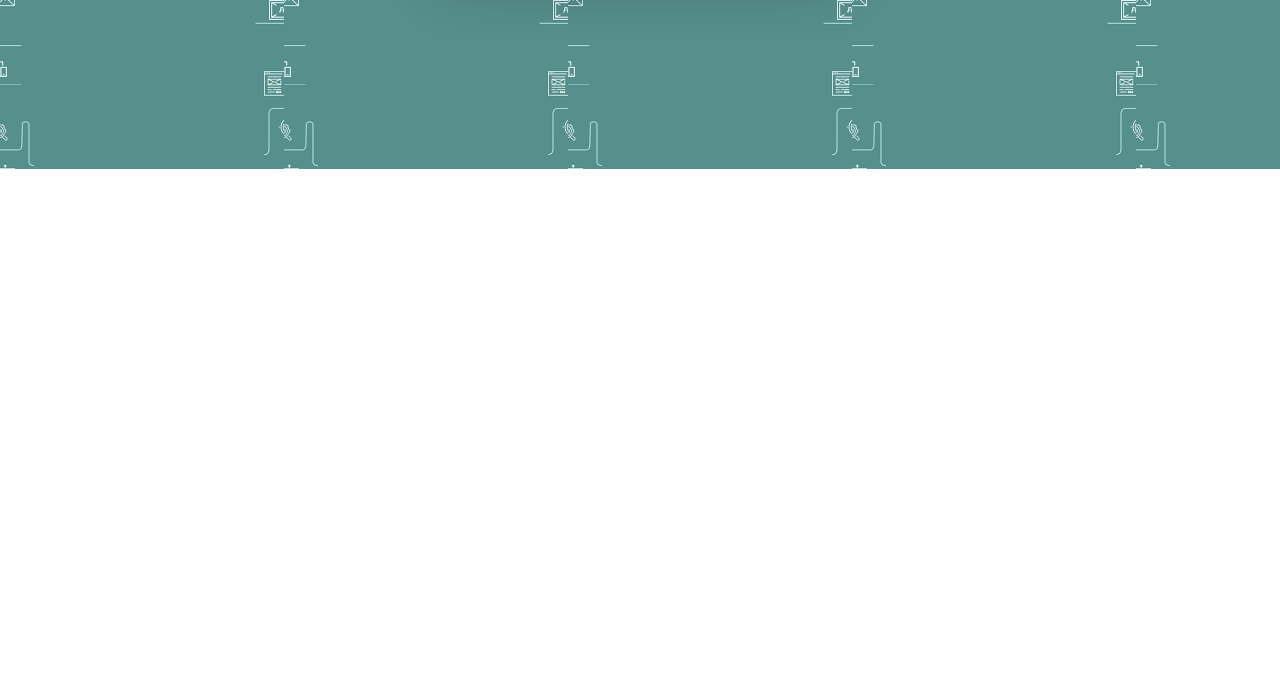
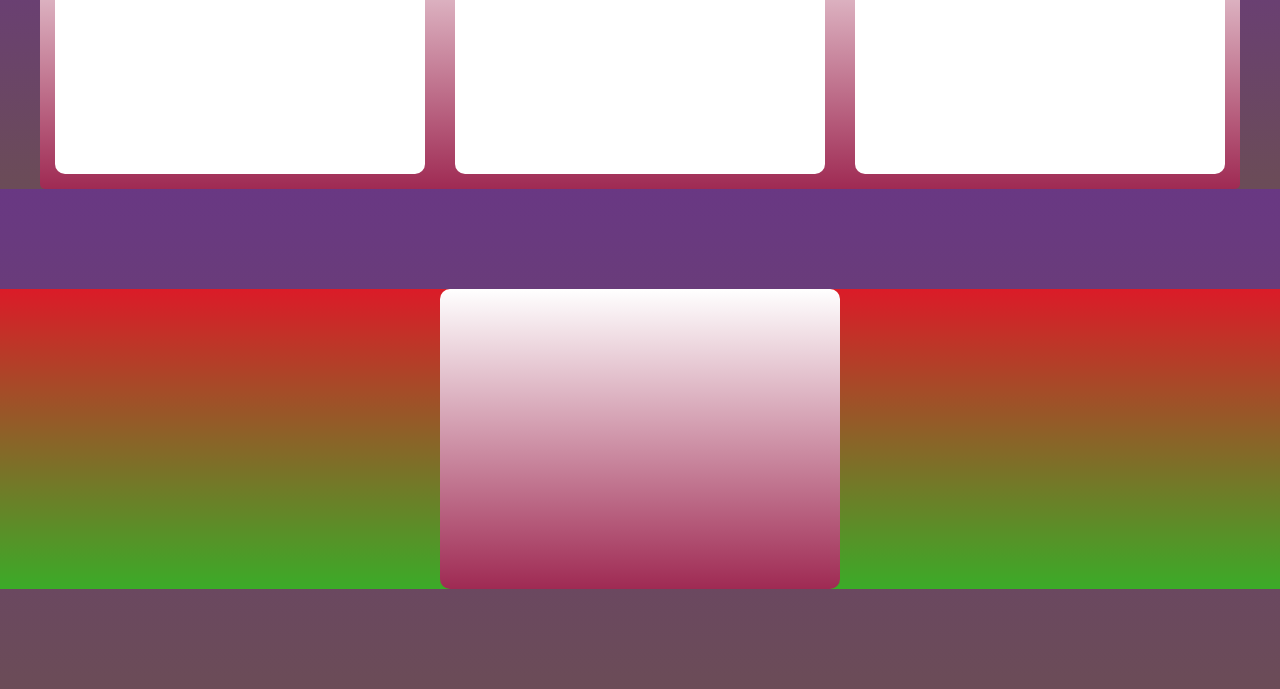
Before and after one commit to Team-CSI-Trainees/Akshat_Portfolio, a plain HTML site: page index.html in a window 1280 px wide. Shown: the part 671-1360 px from the top of the page. Before the commit the page ends 840 px from the top, so only its background shows below. Drawn offline with Linux system fonts and the light colour scheme.

Commit message:
first comment

```diff
--- a/index.html
+++ b/index.html
@@ -8,7 +8,7 @@
     <link rel="stylesheet" href="style.css"></link>
     <script src="https://kit.fontawesome.com/a35df64b08.js" crossorigin="anonymous"></script>
 </head>
-<body>
+<body>  <div class="whole">
     <nav>
         <ul>
             <li>HOME</li>
@@ -26,5 +26,13 @@
         <p>trikethrough Slashthrough Underline Lightning Faces Upside-down Small Caps Tiny Text (Superscript / Subscript) Mini-me / Stacked Text Bubble Text Square Text Diamonds Bold / Italic Cursive Script Double-struck (Outline) Fraktur / Gothic / Old English Monospace Classif</p>
 
     </div></div></div>
+<div class="container1">
+    <div class="pic"><h1>PICTURE1<hr></h1></div>
+    <div class="pic"><h1>PICTURE2<hr></h1></div>
+    <div class="pic"><h1>PICTURE3<hr></h1></div>
+</div></div>
+<div class="skills">
+    <div class="container2"></div>
+</div>
    </body>
 </html>
--- a/style.css
+++ b/style.css
@@ -1,8 +1,12 @@
 body{
     padding: 0%;
     margin: 0%;
-  background-image:url("download.png");
+    background-image:linear-gradient(rgb(101, 21, 207),#6b4c57);
 
+}
+.whole{
+    background-image:linear-gradient(rgb(101, 21, 207),#6b4c57);
+    margin-bottom: 0px;
 }
 nav {
     padding: 0%;
@@ -33,7 +37,7 @@ nav ul li{
   position:relative;
   width: 400px;
   height: 300px;
-  margin: 240px auto;
+  margin: 100px auto;
   background-image: linear-gradient(rgb(255, 255, 255),#9f2a53);
   box-shadow: rgba(0, 0, 0, 0.25) 0px 54px 55px, rgba(0, 0, 0, 0.12) 0px -12px 30px, rgba(0, 0, 0, 0.12) 0px 4px 6px, rgba(0, 0, 0, 0.17) 0px 12px 13px, rgba(0, 0, 0, 0.09) 0px -3px 5px;
 border-radius: 10px;
@@ -100,6 +104,39 @@ color: #fff;}
     padding: 20%;
     box-sizing: border-box;
 }
+.container1{
+    position:relative;
+  width: 1200px;
+  height: 300px;
+  margin: 100px auto;
+  background-image: linear-gradient(rgb(255, 255, 255),#9f2a53);
+  border-radius: 5px;
+}
+.container1 .pic{
+    position: relative;
+    width: calc(400px - 30px);
+    height: calc(300px - 30px);
+    background: #fff;
+    float:left ;
+    margin: 15px;
+    box-sizing: border-box;
+    overflow: hidden;
+    border-radius: 10px;}
+    .container1 .pic h1{
+        text-align: center;
+        padding: 0px;
+    }
+    .skills{
+        background-image: linear-gradient(rgb(219, 27, 40),rgb(59, 171, 40));
+    }
+    .skills .container2{
+        position:relative;
+        width: 400px;
+        height: 300px;
+        margin: 100px auto;
+        background-image: linear-gradient(rgb(255, 255, 255),#9f2a53);
+      border-radius: 10px;
+    }
 .footer-content{
     padding: 4rem;
     color: #fff;
```
